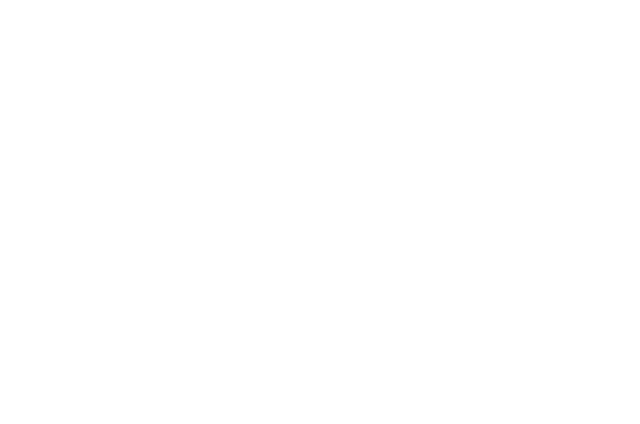
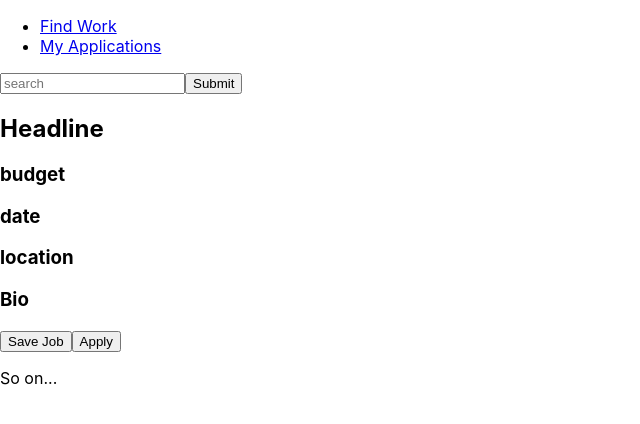
Before and after one commit to samuelwstout/phase-4-sample-project-frontend, a React (Create React App) app: page /find_work in a window 1280 px wide. Before the commit this address had no page. Shown: the top 424 px of the page, without its empty margins (0-640 px from the left). Built offline with nearby package versions, Linux system fonts and the light colour scheme.

Commit message:
set up most files (not params id ones)

```diff
--- a/src/App.jsx
+++ b/src/App.jsx
@@ -7,6 +7,9 @@ import SignupAsContractor from './components/Authentication/SignupAsContractor'
 import SignupAsMusician from './components/Authentication/SignupAsMusician'
 import CreateJob from './components/ContractorApp/CreateJob'
 import MyJobs from './components/ContractorApp/MyJobs'
+import FindWork from './components/MusicianApp/FindWork'
+import MyApplications from './components/MusicianApp/MyApplications'
+import ContractorProfile from './components/ContractorApp/ContractorProfile'
 
 const App = () => {
   return (
@@ -19,6 +22,12 @@ const App = () => {
         <Route path="/login" element={<Login />} />
         <Route path="/create_job" element={<CreateJob />} />
         <Route path="/my_jobs" element={<MyJobs />} />
+        {/* When a contractor clicks on a job in 'my jobs'. /my_jobs/job/:id */}
+        <Route path="/contractor_profile" element={<ContractorProfile />} />
+        <Route path="/find_work" element={<FindWork />} />
+        {/* When musician clicks 'apply' on a job posting (/find_work/job/:id) */}
+        <Route path="/my_applications" element={<MyApplications />} />
+        <Route path="/musician_profile"></Route>
       </Routes>
     </Router>
   );
--- /dev/null
+++ b/src/components/ContractorApp/ContractorProfile.jsx
@@ -0,0 +1,18 @@
+import React from 'react'
+import NavbarContractor from '../Navigation/NavbarContractor'
+
+const ContractorProfile = () => {
+  return (
+    <div>
+        <NavbarContractor />
+        <h3>First name: First name</h3>
+        <h3>Last name: Last name</h3>
+        <h3>Email: email</h3>
+        <h3>Password: password</h3>
+        <button>Edit account</button>
+        <button>Delete account</button>
+    </div>
+  )
+}
+
+export default ContractorProfile
--- /dev/null
+++ b/src/components/MusicianApp/FindWork.jsx
@@ -0,0 +1,25 @@
+import React from 'react'
+import NavbarMusician from '../Navigation/NavbarMusician'
+
+const FindWork = () => {
+  return (
+    <div>
+        <NavbarMusician />
+        <input placeholder='search'></input>
+        <input type='submit'></input>
+
+        <div>
+            <h2>Headline</h2>
+            <h3>budget</h3>
+            <h3>date</h3>
+            <h3>location</h3>
+            <h3>Bio</h3>
+            <button>Save Job</button>
+            <button>Apply</button>
+        </div>
+        <p>So on...</p>
+    </div>
+  )
+}
+
+export default FindWork
--- /dev/null
+++ b/src/components/MusicianApp/MyApplications.jsx
@@ -0,0 +1,15 @@
+import React from 'react'
+import NavbarMusician from '../Navigation/NavbarMusician'
+
+const MyApplications = () => {
+  return (
+    <div>
+        <NavbarMusician />
+        <h2>My applications</h2>
+        <h3>Headline           status: insert status</h3>
+        <p>So on...</p>
+    </div>
+  )
+}
+
+export default MyApplications
--- a/src/components/Navigation/NavbarMusician.jsx
+++ b/src/components/Navigation/NavbarMusician.jsx
@@ -1,8 +1,14 @@
 import React from 'react'
+import { Link } from 'react-router-dom'
 
 const NavbarMusician = () => {
   return (
-    <div>NavbarMusician</div>
+    <div>
+      <ul>
+        <li><Link to="/find_work">Find Work</Link></li>
+        <li><Link to="/my_applications">My Applications</Link></li>
+      </ul>
+    </div>
   )
 }
 
--- a/src/components/Static/Landingpage.jsx
+++ b/src/components/Static/Landingpage.jsx
@@ -1,12 +1,13 @@
 import React from 'react'
+import { Link } from 'react-router-dom'
 
 const Home = () => {
   return (
     <div>
       <h1>Freenote</h1>
       <h3>a job board for freelance musicians</h3>
-      <button>Sign in</button>
-      <button>Sign up</button>
+      <button><Link to="/login">Login</Link></button>
+      <button><Link to="/signup">Sign up</Link></button>
     </div>
   )
 }
```
Also changed, not shown: src/components/MusicianApp/MusicianProfile.jsx (added, +19 -0 lines).
